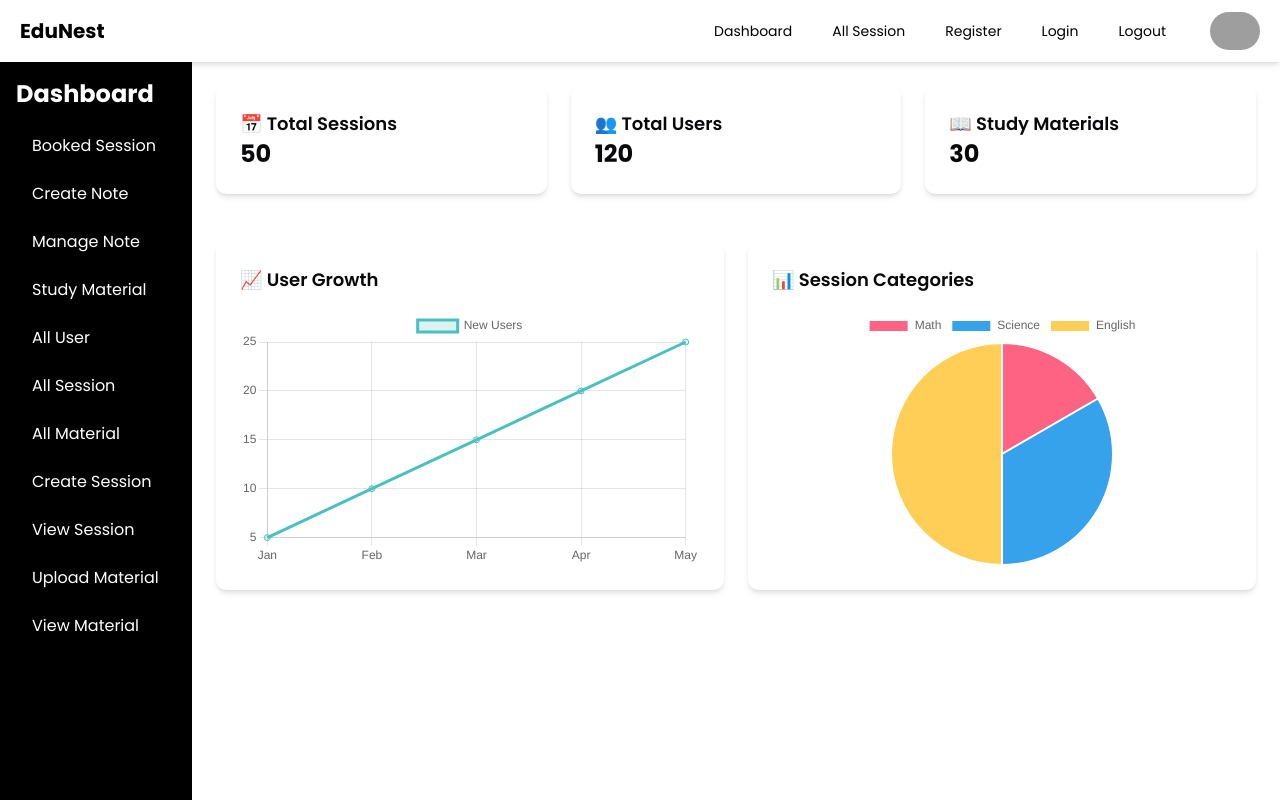
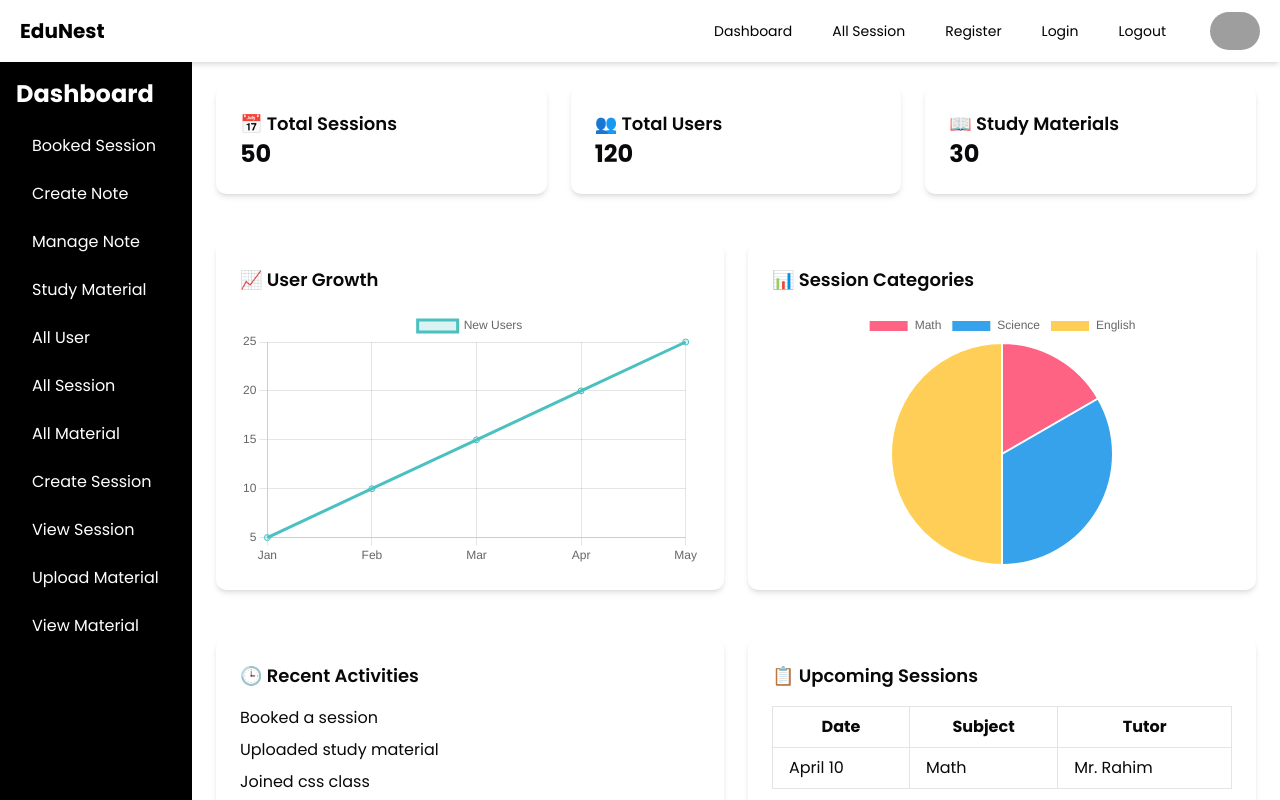
Before and after one commit to kader009/study-platform-frontend, a Next.js app: page /dashboard in a window 1280 px wide. Shown: the top 800 px of the page. Built offline with nearby package versions, Linux system fonts and the light colour scheme; grey boxes are pictures that could not be loaded.

Commit message:
dashboard ui done

```diff
--- a/src/app/dashboard/page.tsx
+++ b/src/app/dashboard/page.tsx
@@ -97,6 +97,36 @@ const Page = () => {
               />
             </div>
           </div>
+
+          <div className="bg-white p-6 rounded-lg shadow-md mt-6">
+            <h2 className="text-lg font-semibold mb-4">🕒 Recent Activities</h2>
+            <ul className="space-y-2">
+              <li>Booked a session</li>
+              <li>Uploaded study material</li>
+              <li>Joined css class</li>
+            </ul>
+          </div>
+
+          <div className="bg-white p-6 rounded-lg shadow-md mt-6">
+            <h2 className="text-lg font-semibold mb-4">📋 Upcoming Sessions</h2>
+            <table className="w-full table-auto border-collapse">
+              <thead>
+                <tr>
+                  <th className="border px-4 py-2">Date</th>
+                  <th className="border px-4 py-2">Subject</th>
+                  <th className="border px-4 py-2">Tutor</th>
+                </tr>
+              </thead>
+              <tbody>
+                <tr>
+                  <td className="border px-4 py-2">April 10</td>
+                  <td className="border px-4 py-2">Math</td>
+                  <td className="border px-4 py-2">Mr. Rahim</td>
+                </tr>
+                {/* Add more rows */}
+              </tbody>
+            </table>
+          </div>
         </div>
       </main>
     </div>
```
